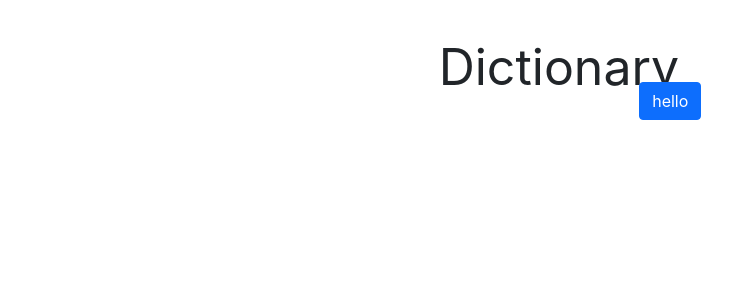
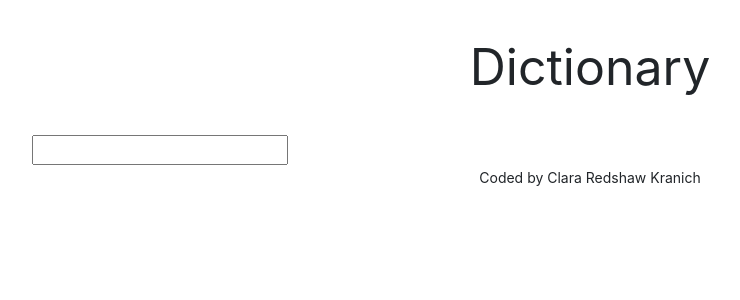
Before and after one commit to clarark/dictionary-app, a React (Create React App) app: page / in a window 1280 px wide. Shown: the top 300 px of the page, without its empty margins (50-790 px from the left). Built offline with nearby package versions, Linux system fonts and the light colour scheme.

Commit message:
Added the search engine form

```diff
--- a/src/App.js
+++ b/src/App.js
@@ -1,15 +1,21 @@
 
 import './App.css';
+import Dictionary from "./Dictionary";
 
 export default function App() {
   return (
     <div className="App">
-      <header className="App-header">
+      <div className="container">
+        <header className="App-header">
         Dictionary
-        <a href="/" className="btn btn-primary">
-          hello
-        </a>
-      </header>
+        </header>
+        <main>
+          <Dictionary />
+        </main>
+        <footer className="text-center">
+          <small> Coded by Clara Redshaw Kranich </small>
+        </footer>
+      </div>
     </div>
   );
 }
--- /dev/null
+++ b/src/Dictionary.js
@@ -0,0 +1,24 @@
+import React, {useState} from "react";
+import "./Dictionary.css";
+
+export default function Dictionary() {
+    let [keyword, setKeyword] = useState("");
+
+    function search(event) {
+        event.preventDefault();
+        alert(`Searching for ${keyword} definition`);
+    }
+
+    function handleKeywordChange(event) {
+        setKeyword(event.target.value);
+    }
+
+    return (
+        <div className="Dictionary">
+            <form onSubmit={search}>
+                <input type="search" onChange={handleKeywordChange} />
+            </form>
+
+        </div>
+    )
+}
```
Also changed, not shown: src/Dictionary.css (added).
